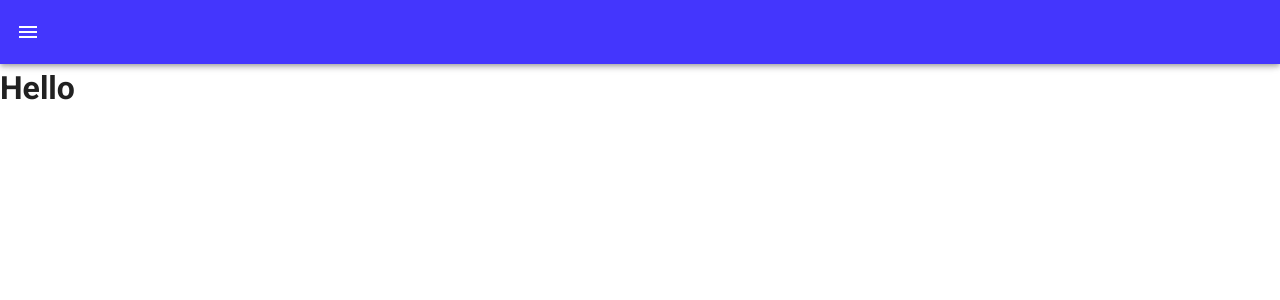
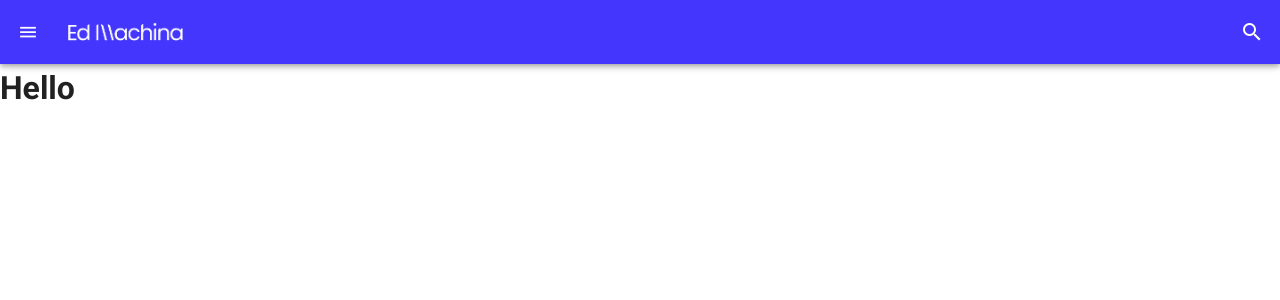
Before and after one commit to matiassemelman/edmachinachallenge, a Vue app: page / in a window 1280 px wide. Shown: the top 300 px of the page. Built offline with nearby package versions, Linux system fonts and the light colour scheme.

Commit message:
make icon menu a button, and add search icon

```diff
--- a/src/App.vue
+++ b/src/App.vue
@@ -1,15 +1,17 @@
 <template>
   <v-app>
-    <v-app-bar
-      app
-      color="primary"
-      dark
-    >
-    <v-icon>mdi-menu</v-icon>
+    <v-app-bar app color="primary" dark>
+      <v-btn icon>
+        <v-icon size="21">mdi-menu</v-icon>
+      </v-btn>
+      <div>
+        <v-img contain src="./assets/logo.png" width="146"></v-img>
+      </div>
 
       <v-spacer></v-spacer>
-
-
+      <v-btn icon>
+        <v-icon>mdi-magnify</v-icon>
+      </v-btn>
     </v-app-bar>
 
     <v-main>
@@ -19,9 +21,8 @@
 </template>
 
 <script>
-
 export default {
-  name: 'App',
+  name: "App",
 
   data: () => ({
     //
```
